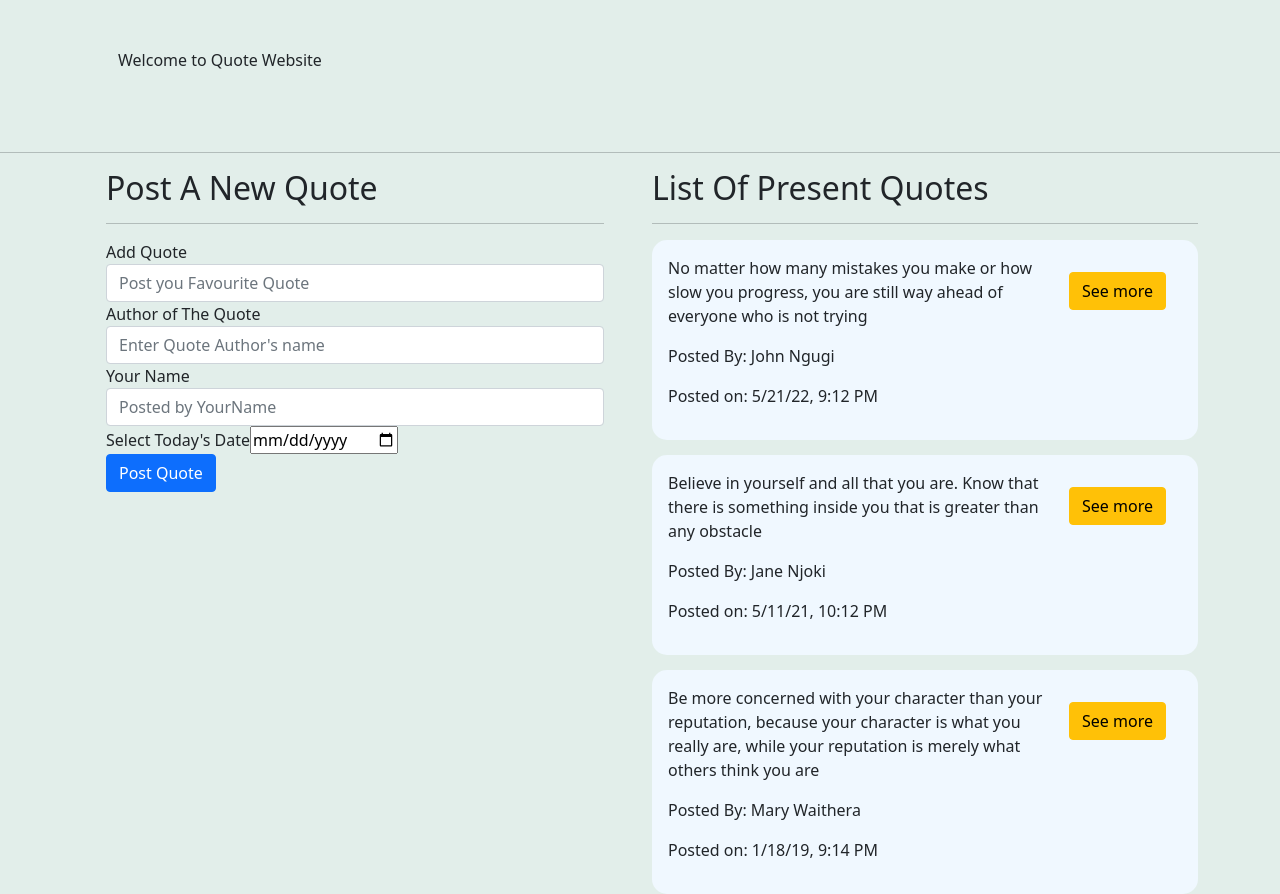
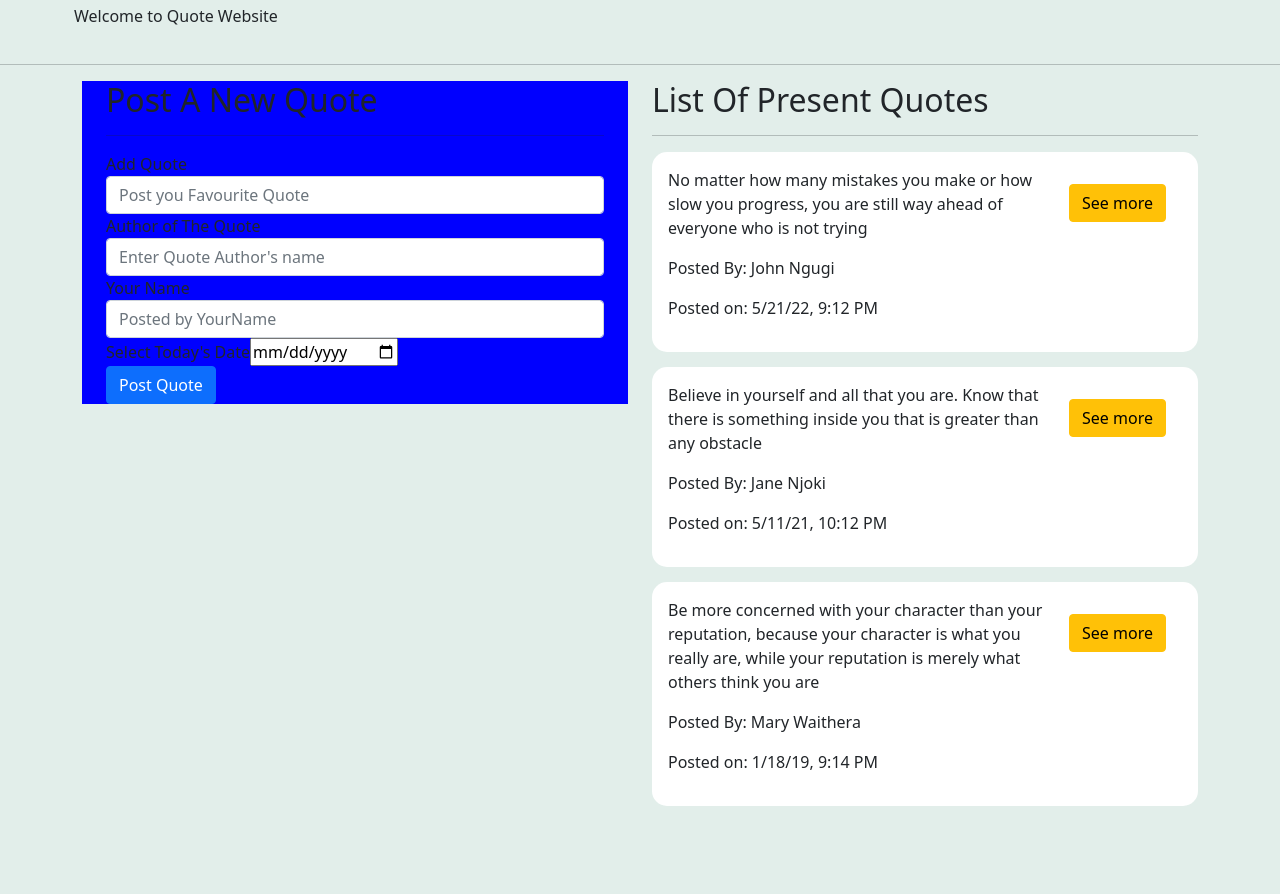
Before and after one commit to danknjoroge/Quotes, an Angular app: page / in a window 1280 px wide. After the commit the page ends 806 px from the top, so only its background shows below. Built offline with nearby package versions, Linux system fonts and the light colour scheme.

Commit message:
changed btn delete color

```diff
--- a/src/app/quote-details/quote-details.component.html
+++ b/src/app/quote-details/quote-details.component.html
@@ -1,7 +1,7 @@
 <p>
     {{quote.author}}
 </p>
-<button (click)= 'deleteQuote(true)'>Delete Quote</button>
+<button (click)= 'deleteQuote(true)'class="btn btn-danger">Delete Quote</button>
 <p>{{quote.submitter}}</p>
 <p>
     {{quote.postDate|date}}
--- a/src/app/quote-form/quote-form.component.css
+++ b/src/app/quote-form/quote-form.component.css
@@ -0,0 +1,3 @@
+.form{
+    background-color: blue;
+}
--- a/src/app/quote-form/quote-form.component.html
+++ b/src/app/quote-form/quote-form.component.html
@@ -1,5 +1,5 @@
 
-<div class="container">
+<div class="container form">
     <h2>Post A New Quote</h2>
     <hr>
     <form action="" (ngSubmit)="postQuote() " #quoteForm="ngForm">
--- a/src/app/quote/quote.component.css
+++ b/src/app/quote/quote.component.css
@@ -5,7 +5,7 @@
 
 }
 .cont{
-    background-color: aliceblue;
+    background-color: rgb(255, 255, 255);
     margin-top: 15px;
     border-radius: 15px;
 }
--- a/src/app/quote/quote.component.html
+++ b/src/app/quote/quote.component.html
@@ -1,4 +1,4 @@
-<div class="container p-5">
+<div class="container p-1">
     <p>{{name}}</p>
 </div>
 <hr>
```
